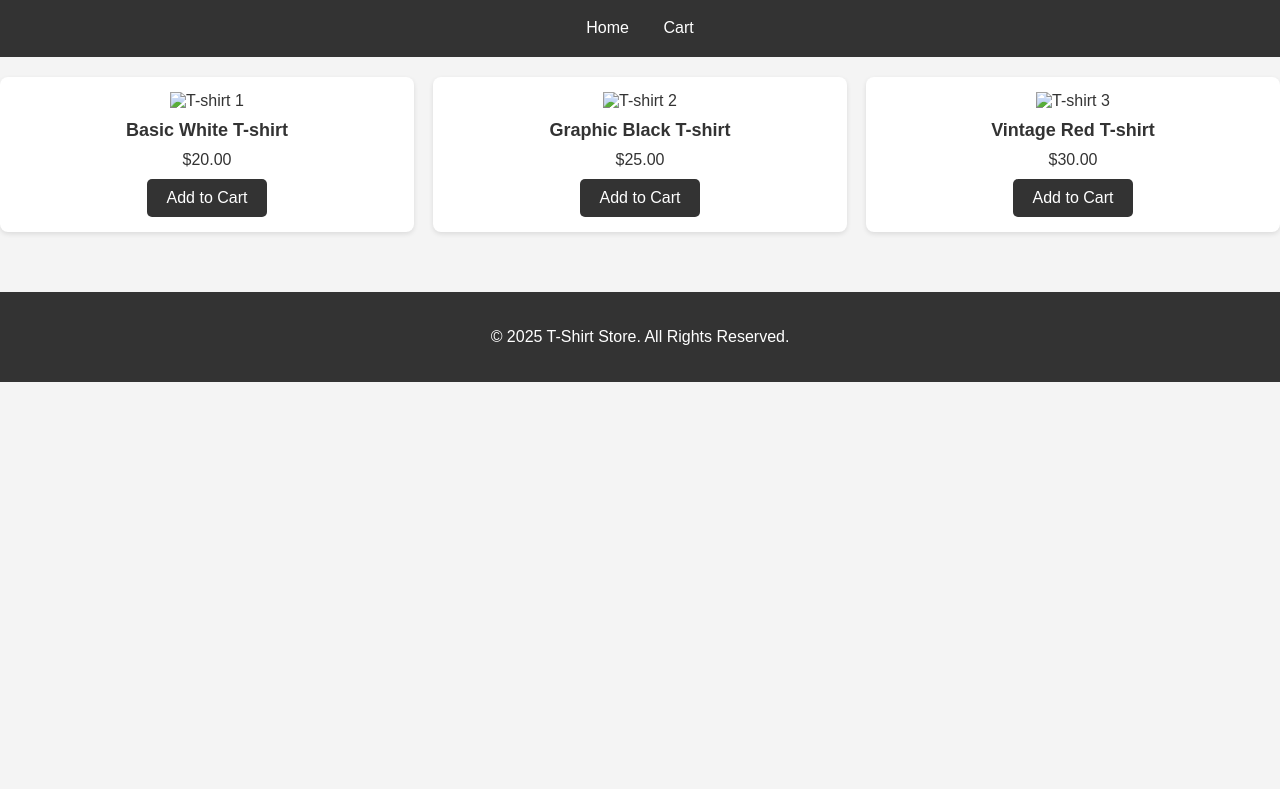
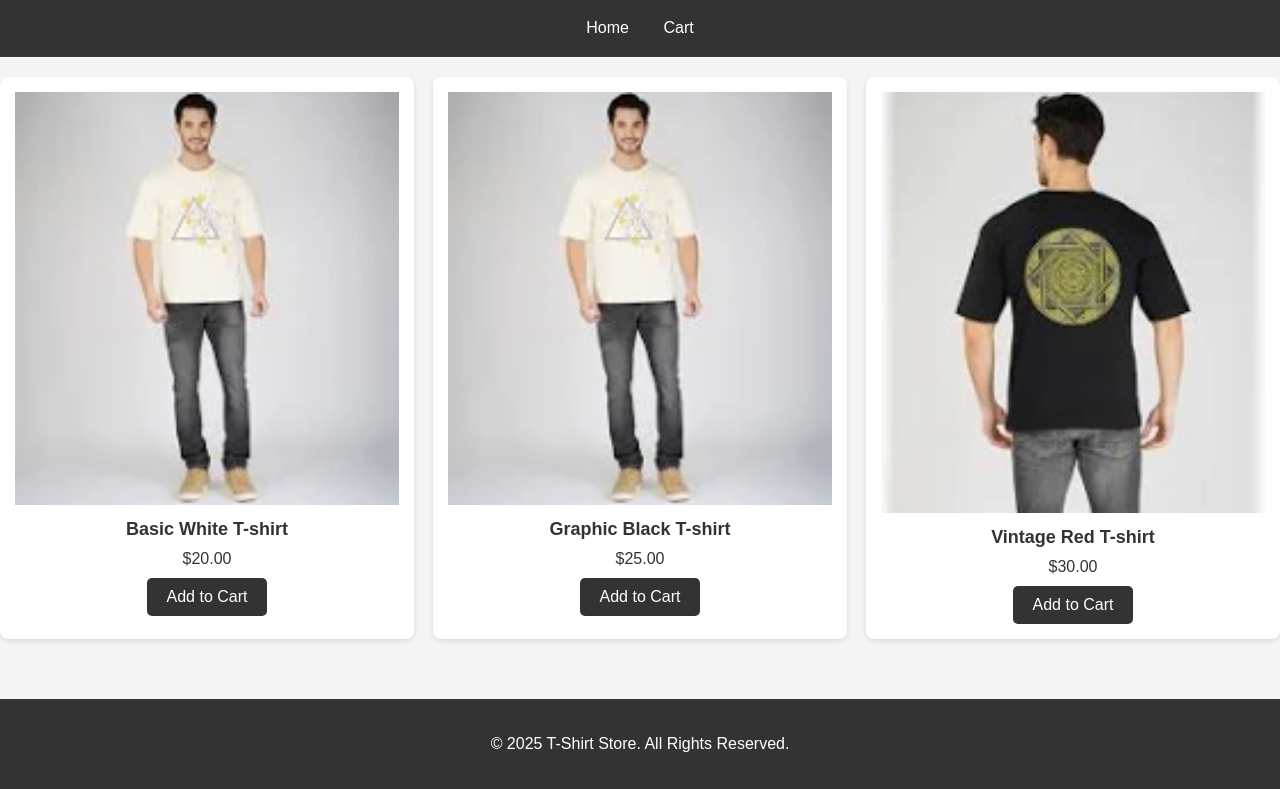
Before and after one commit to AjiCreations/ajicreations, a plain HTML site: page index.html in a window 1280 px wide. Shown: the part 81-870 px from the top of the page. Before the commit the page ends 800 px from the top, so only its background shows below. Drawn offline with Linux system fonts and the light colour scheme.

Commit message:
Update index.html

```diff
--- a/index.html
+++ b/index.html
@@ -23,19 +23,19 @@
     <main>
         <section class="products">
             <div class="product-card">
-                <img src="images/tshirt1.jpg" alt="T-shirt 1">
+                <img src="image2.jpg" alt="T-shirt 1">
                 <h3>Basic White T-shirt</h3>
                 <p>$20.00</p>
                 <button class="add-to-cart" data-name="Basic White T-shirt" data-price="20.00" data-image="image2.jpg">Add to Cart</button>
             </div>
             <div class="product-card">
-                <img src="images/tshirt2.jpg" alt="T-shirt 2">
+                <img src="image2.jpg" alt="T-shirt 2">
                 <h3>Graphic Black T-shirt</h3>
                 <p>$25.00</p>
                 <button class="add-to-cart" data-name="Graphic Black T-shirt" data-price="25.00" data-image="image2.jpg">Add to Cart</button>
             </div>
             <div class="product-card">
-                <img src="images/tshirt3.jpg" alt="T-shirt 3">
+                <img src="image3.jpg" alt="T-shirt 3">
                 <h3>Vintage Red T-shirt</h3>
                 <p>$30.00</p>
                 <button class="add-to-cart" data-name="Vintage Red T-shirt" data-price="30.00" data-image="image3.jpg">Add to Cart</button>
```
